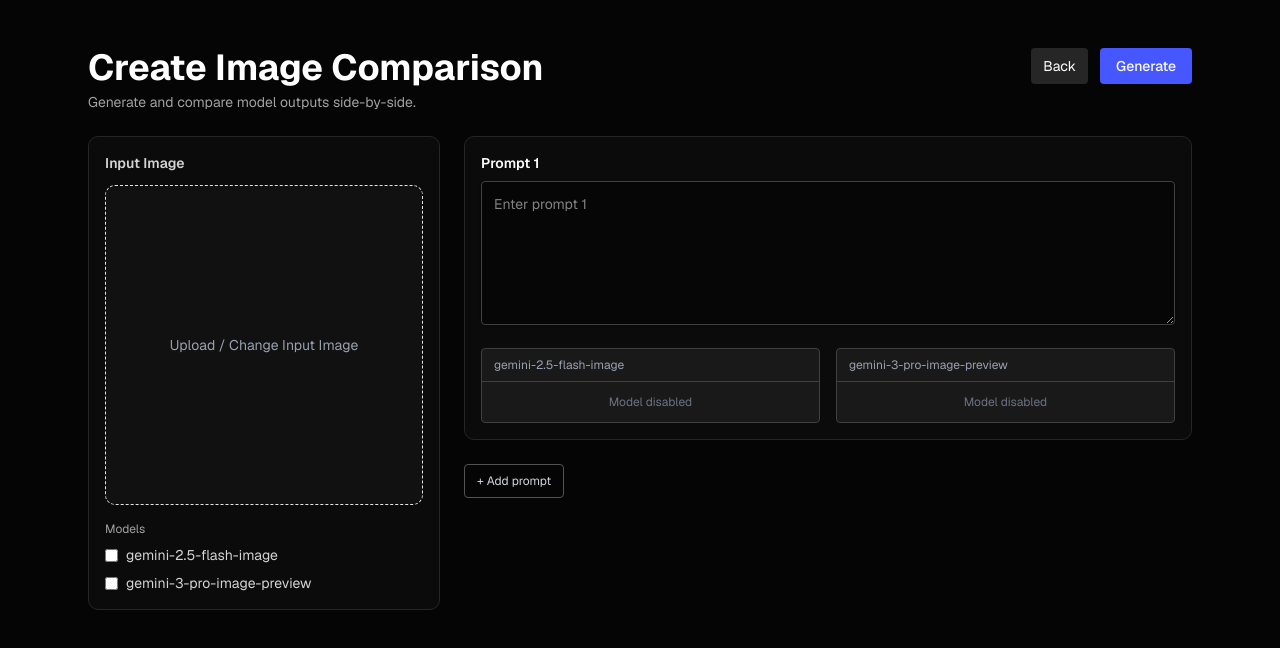
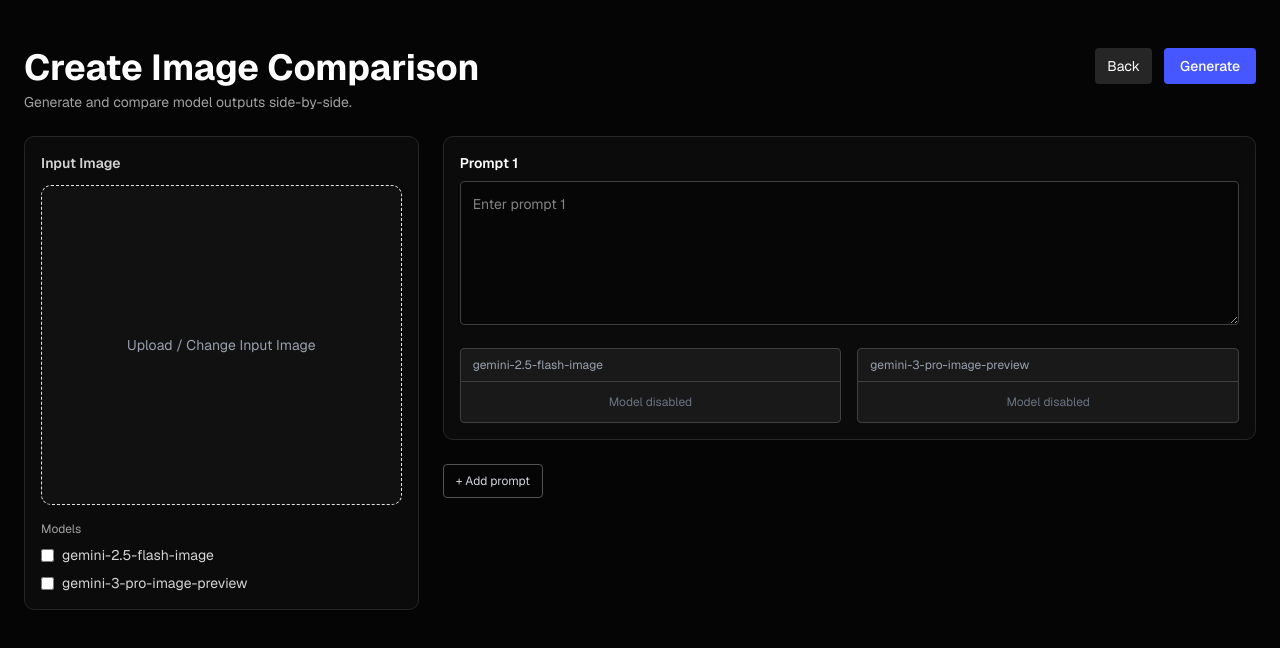
Before and after one commit to PriyanshuRawat0000/GEN_AI_FRONTEND, a Next.js app: page /newmodel in a window 1280 px wide. Shown: the top 648 px of the page. Built offline with nearby package versions, Linux system fonts and the light colour scheme; sample sign-in values are in the browser's storage.

Commit message:
solved bugs

```diff
--- a/app/newmodel/page.tsx
+++ b/app/newmodel/page.tsx
@@ -116,8 +116,8 @@
     }, [inputImageFile]);
 
     return (
-        <main className="min-h-screen bg-[#050506] text-white py-12">
-            <div className="max-w-6xl mx-auto px-6">
+        <main className="min-h-screen w-full bg-[#050506] text-white py-12">
+            <div className=" mx-auto px-6">
                 <div className="flex items-start justify-between mb-6">
                     <div>
                         <h1 className="text-3xl md:text-4xl font-bold">Create Image Comparison</h1>
```
